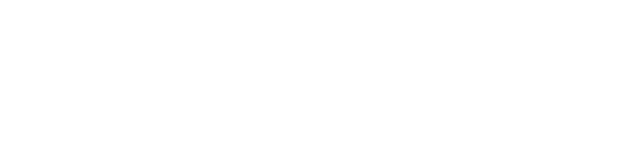
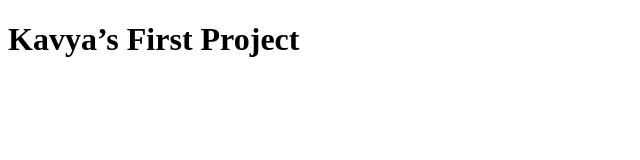
Before and after one commit to Kavya-88/firstproject, a plain HTML site: page index.html in a window 1280 px wide. Shown: the whole page, without its empty margins (0-640 px from the left). Drawn offline with Linux system fonts and the light colour scheme.

Commit message:
adding heading to div

```diff
--- a/index.html
+++ b/index.html
@@ -7,7 +7,9 @@
     <title>Document</title>
 </head>
 <body>
-    <div class="container"></div>
+    <div class="container">
+        <h1>Kavya’s First Project</h1>
+    </div>
 
 </body>
 </html>
```
